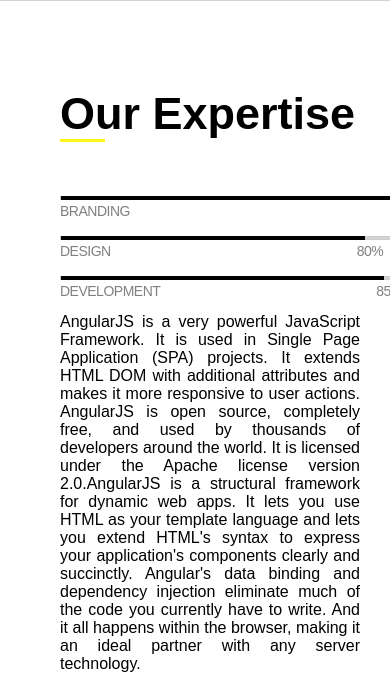
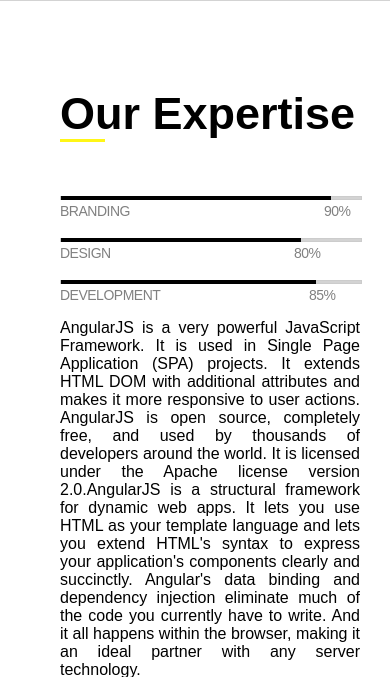
Before and after one commit to unnati31194/unnati, a PHP site: page /practise.html in a window 390 px wide. Shown: the part 1212-1889 px from the top of the page. Run offline with PHP 8.4, Linux system fonts and the light colour scheme.

Commit message:
responsive page

```diff
--- a/practise.html
+++ b/practise.html
@@ -53,22 +53,22 @@
 				<div class="border">
   					<div class="grey" style="width:90%;"></div>
   				</div>
-				<div class="name"> BRANDING</div>
-				<div class="number" style="margin-left: 264px;"> 90% </div>
+				<div class="name" style="width: 88%"> BRANDING</div>
+				<div class="number"> 90% </div>
 			</div>
 			<div class="bar">
 				<div class="border">
   					<div class="grey" style="width:80%;"></div>
   				</div>
-				<div class="name"> DESIGN</div>
-				<div class="number" style="margin-left: 246px;"> 80%</div>
+				<div class="name" style="width: 78%"> DESIGN</div>
+				<div class="number"> 80%</div>
 			</div>
 			<div class="bar">
 				<div class="border">
   					<div class="grey" style="width:85%;"></div>
 				</div>
-				<div class="name"> DEVELOPMENT</div>
-				<div class="number" style="margin-left: 216px;"> 85%</div>
+				<div class="name" style="width: 83%"> DEVELOPMENT</div>
+				<div class="number"> 85%</div>
 			</div>
 		</div>
 		<div class="right-side">
--- a/style1.css
+++ b/style1.css
@@ -108,13 +108,13 @@ html{
 	flex: 35%;
 	float: left;
 	align-content: center;
-	padding-right: 20px;
+	padding-right: 40px;
 
 }
 .border {
     border: 1px solid #ccc;
     background-color: lightgray;
-    width:380px;
+    width:100%;
     height: 2px;
 }
 .grey{
@@ -132,8 +132,7 @@ html{
 }
 .bar{
 	float: left;
-	width: 385px;
-	height: 21px;
+	width: 100%;
 	margin-top: 19px;
 	font-size: 14px;
 	color: grey;
```
